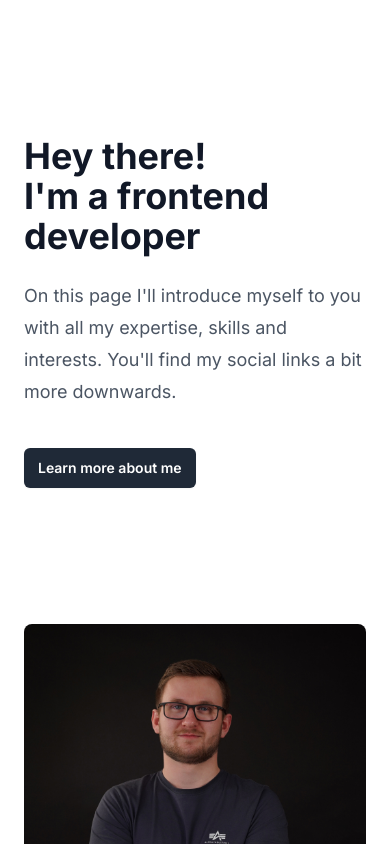
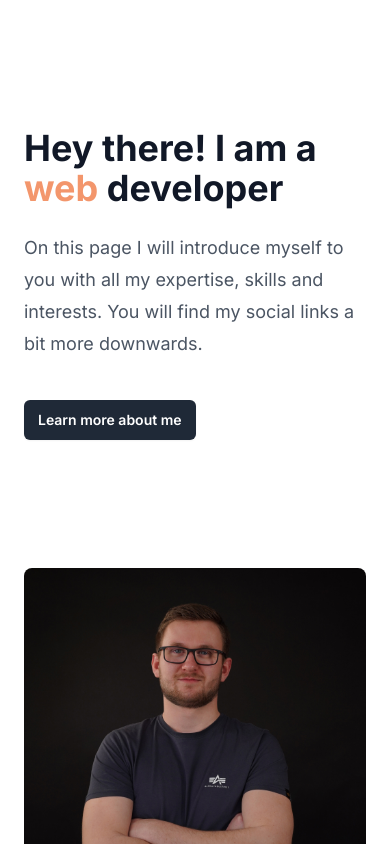
Before and after one commit to fabian-hanso/fabian-hanso-cv, a Next.js app: page / in a window 390 px wide. Shown: the top 844 px of the page. Built offline with nearby package versions, Linux system fonts and the light colour scheme.

Commit message:
configure hero responsive

```diff
--- a/components/Hero/Hero.jsx
+++ b/components/Hero/Hero.jsx
@@ -1,17 +1,18 @@
 export default function Hero() {
   return (
-    <div className="relative bg-white ">
-      <div className="mx-auto max-w-7xl lg:grid lg:grid-cols-12 lg:gap-x-8 lg:px-8">
-        <div className="px-6 pb-24 pt-10 sm:pb-32 lg:col-span-7 lg:px-0 lg:pb-56 lg:pt-48 xl:col-span-6 flex items-center">
+    <div className="relative bg-white min-h-screen flex items-center justify-center py-32 md:py-0">
+      <div>
+        <div className="mx-auto max-w-7xl grid grid-cols-1 md:grid-cols-12 gap-y-32 md:gap-y-0 gap-x-8 md:px-8">
+          <div className="px-6 md:col-span-6 lg:px-0 xl:col-span-6 flex items-center">
             <div className="mx-auto max-w-2xl lg:mx-0">
-            <h1 className="mt-24 lg:mt-0 text-4xl font-bold text-gray-900 sm:mt-10 sm:text-6xl">
-              Hey there! <br />
-              I'm a frontend developer
+              <h1 className="lg:mt-0 text-4xl font-bold text-gray-900 sm:mt-10 sm:text-6xl">
+                Hey there! I am a <span className="text-fourth">web</span>{" "}
+                developer
               </h1>
               <p className="mt-6 text-lg leading-8 text-gray-600">
-              On this page I'll introduce myself to you with all my expertise,
-              skills and interests. You'll find my social links a bit more
-              downwards.
+                On this page I will introduce myself to you with all my
+                expertise, skills and interests. You will find my social links a
+                bit more downwards.
               </p>
               <div className="mt-10 flex items-center gap-x-6">
                 <a
@@ -23,7 +24,7 @@ export default function Hero() {
               </div>
             </div>
           </div>
-        <div className="px-6 pb-24 pt-10 sm:pb-32 lg:col-span-7 lg:px-0 lg:pb-56 lg:pt-48 xl:col-span-6">
+          <div className="px-6 md:col-span-6 md:px-0 xl:col-span-6">
             <img
               className="aspect-[3/3] w-full bg-gray-50 object-cover rounded-lg"
               src="./FH_2.jpg"
@@ -32,5 +33,6 @@ export default function Hero() {
           </div>
         </div>
       </div>
+    </div>
   );
 }
```
Lines whose indentation alone changed are shown as unchanged.
